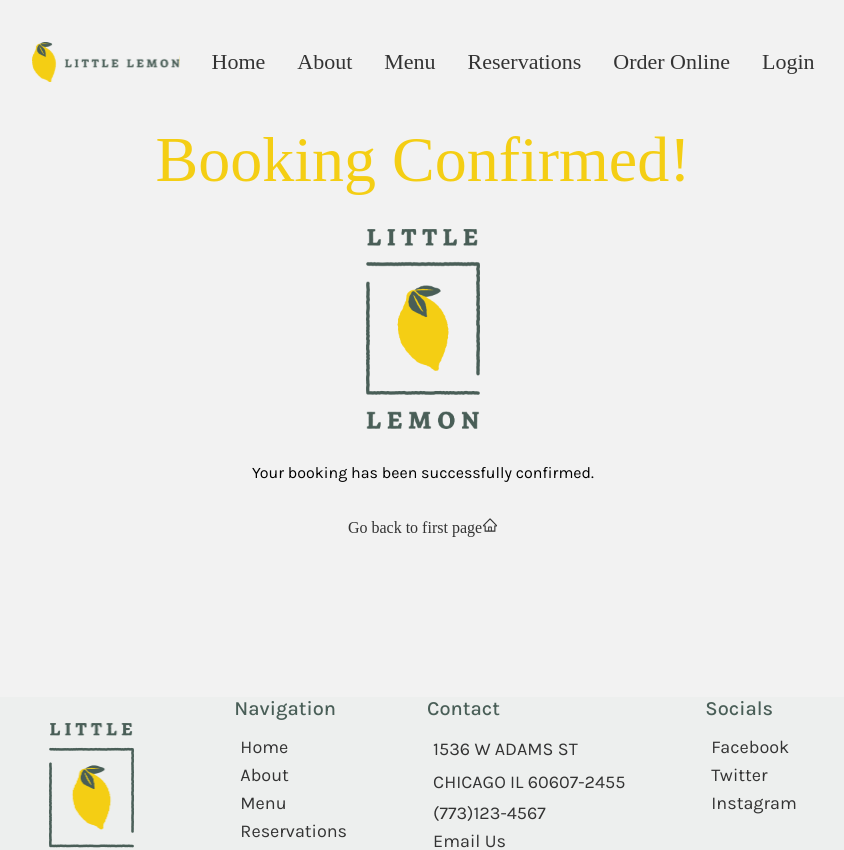
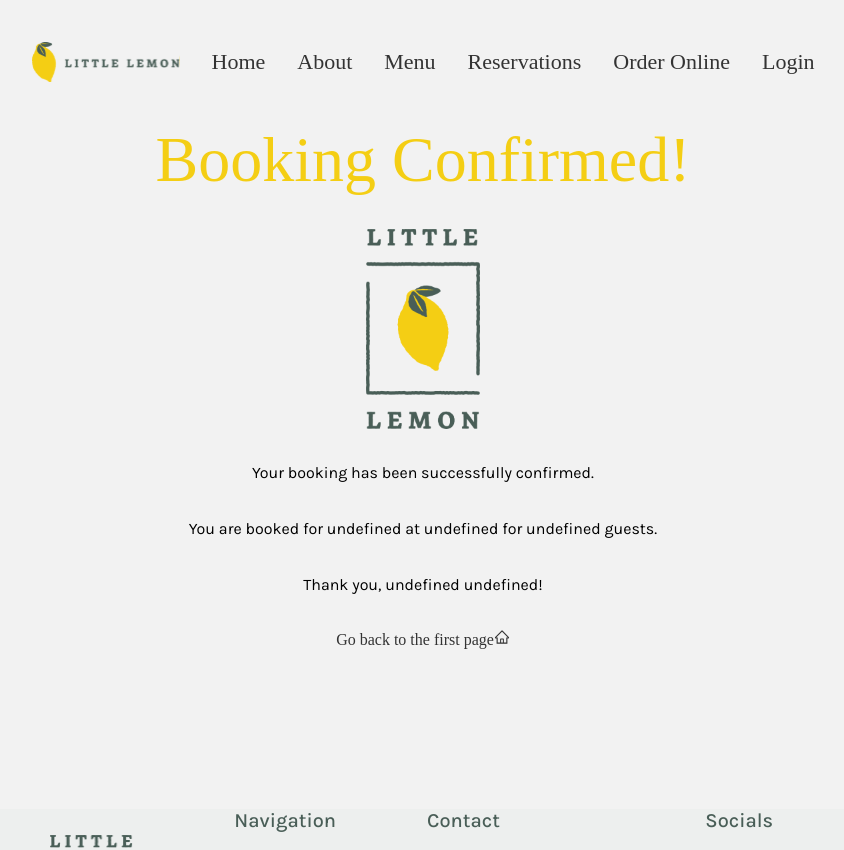
Before and after one commit to niclastanskanen/meta-front-end-capstone, a React (Create React App) app: page /confirmed in a window 1280 px wide. Shown: the top 850 px of the page, without its empty margins (217-1061 px from the left). Built offline with nearby package versions, Linux system fonts and the light colour scheme; a web font is replaced by a local one.

Commit message:
add reservation information at ConfirmedBooking page

```diff
--- a/src/pages/ConfirmedBooking.jsx
+++ b/src/pages/ConfirmedBooking.jsx
@@ -1,17 +1,29 @@
 import React from 'react';
-import { Link } from 'react-router-dom';
+import { Link, useLocation } from 'react-router-dom';
 import { AiOutlineHome } from 'react-icons/ai';
 
 import logo_big from '../assets/logo_big.webp';
 
 const ConfirmedBooking = () => {
+  const location = useLocation();
+  const formData = location.state?.formData || {};
+
+  console.log("formData", formData);
+
+  const name = `${formData.firstName} ${formData.lastName}`;
+  const bookingInfo = `${formData.date} at ${formData.time} for ${formData.guests} guests`;
+
+  console.log("name", name);
+
   return (
     <div className='confirmedBooking'>
       <h2>Booking Confirmed!</h2>
       <img src={logo_big} alt='logo' className='confirmedLogo'/>
       <p>Your booking has been successfully confirmed.</p>
+      {bookingInfo.trim() !== '' && <p>You are booked for {bookingInfo}.</p>}
+      {name.trim() !== '' && <p>Thank you, {name}!</p>}
       <Link to='/'>
-        Go back to first page
+        Go back to the first page
         <AiOutlineHome />
       </Link>
     </div>
```
